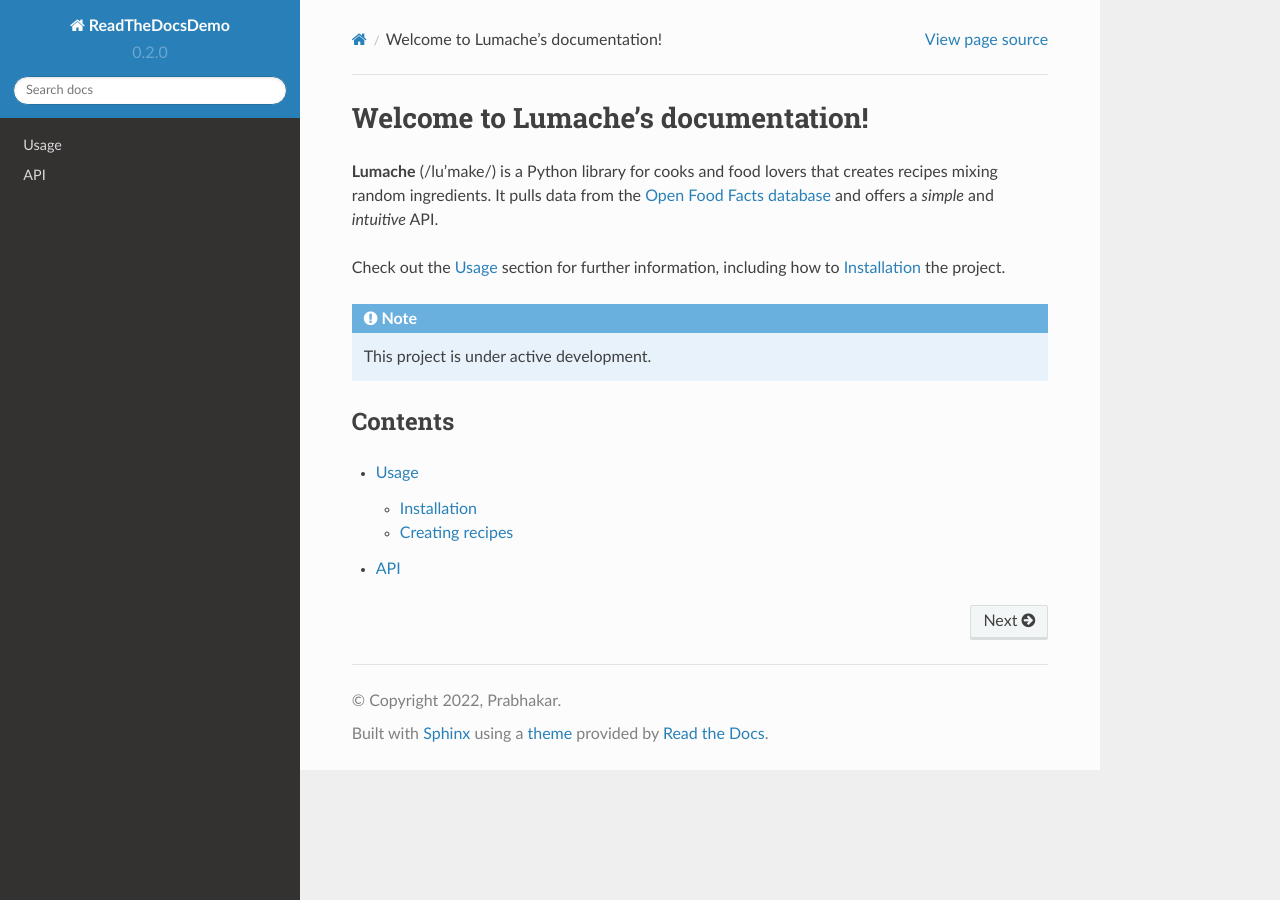
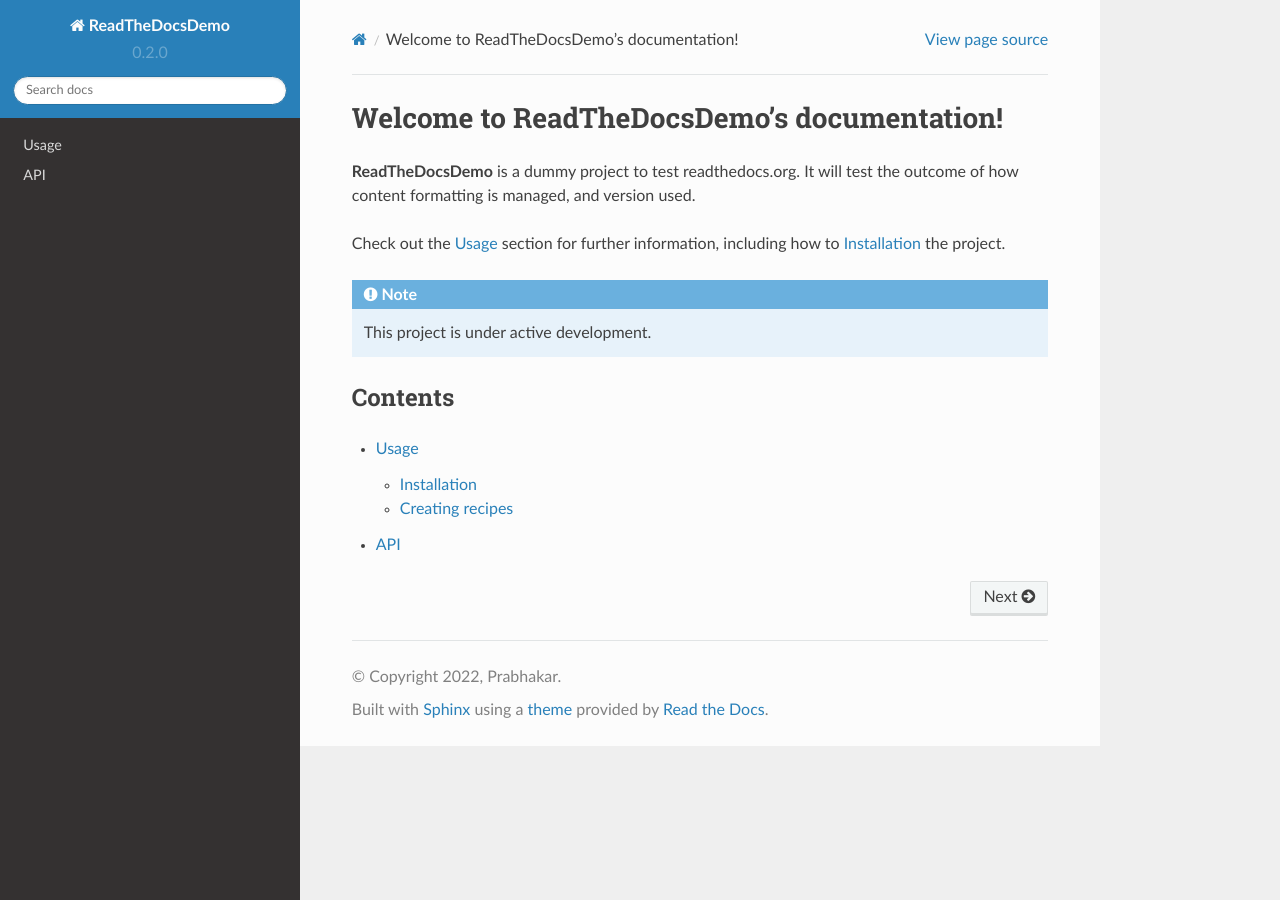
Before and after one commit to prabhakarit/read-the-docs-test, a Sphinx documentation site: the page built from docs/source/index.rst, in a window 1280 px wide. Built offline with Sphinx 7.4.7 and the Read the Docs theme 2.0.0, drawn with Linux system fonts in a browser that asks for light colours.

Commit message:
Update index.rst

```diff
--- a/docs/source/index.rst
+++ b/docs/source/index.rst
@@ -1,10 +1,8 @@
-Welcome to Lumache's documentation!
+Welcome to ReadTheDocsDemo's documentation!
 ===================================
 
-**Lumache** (/lu'make/) is a Python library for cooks and food lovers
-that creates recipes mixing random ingredients.
-It pulls data from the `Open Food Facts database <https://world.openfoodfacts.org/>`_
-and offers a *simple* and *intuitive* API.
+**ReadTheDocsDemo** is a dummy project to test readthedocs.org.
+It will test the outcome of how content formatting is managed, and version used.
 
 Check out the :doc:`usage` section for further information, including
 how to :ref:`installation` the project.
```
